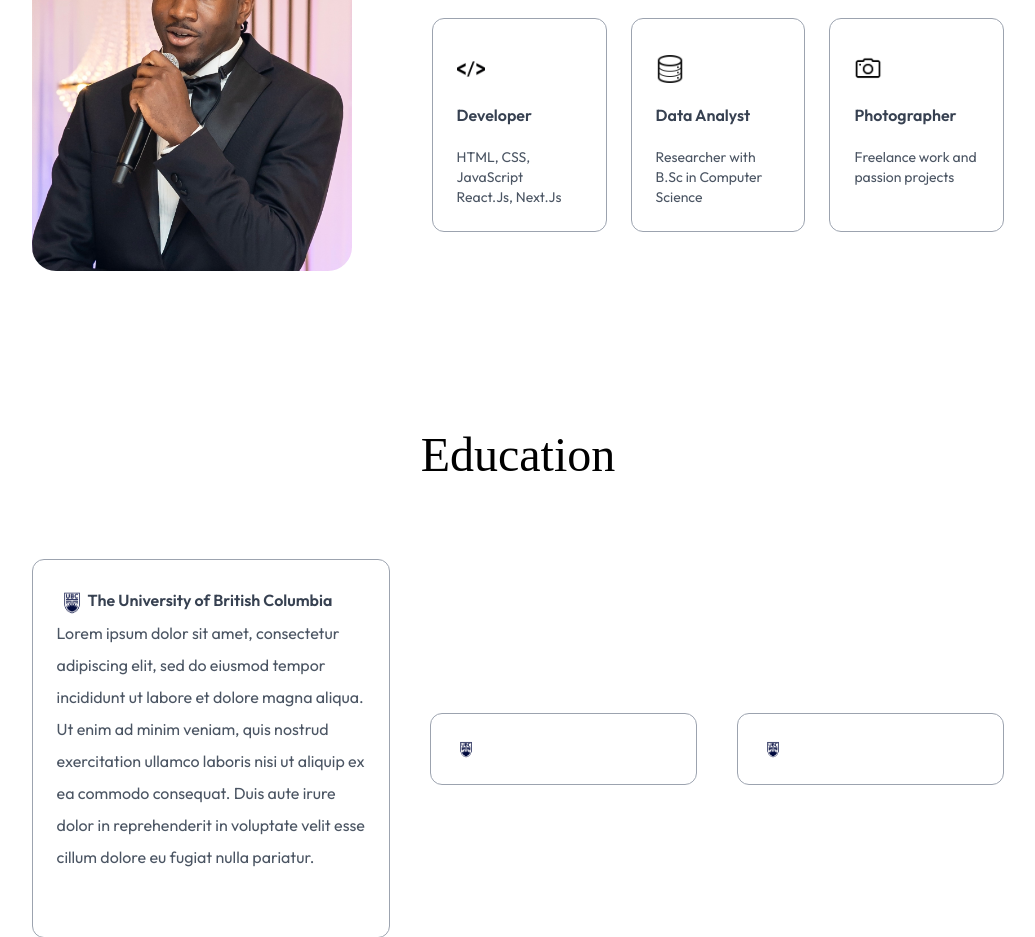
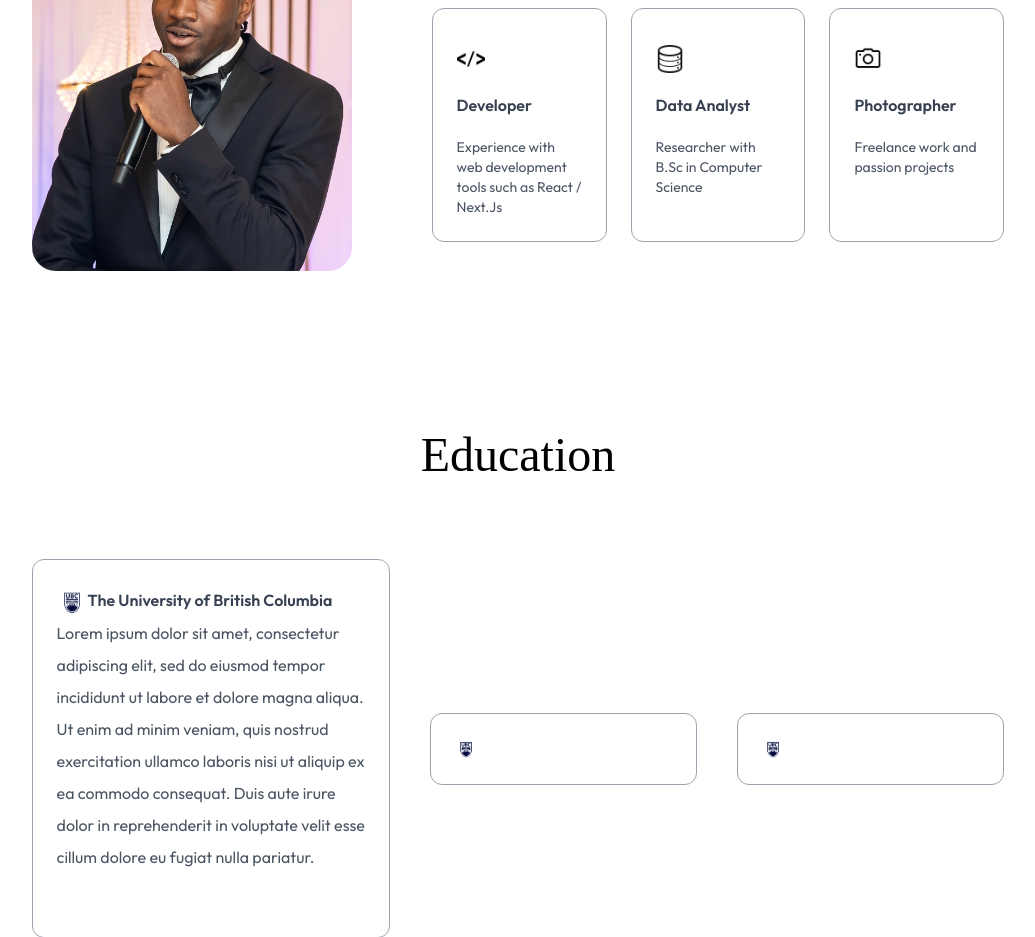
Before and after one commit to jademola/jimiademola, a Next.js app in the folder portfolio/: page / in a window 1280 px wide. Shown: the part 1160-2097 px from the top of the page, without its empty margins (122-1157 px from the left). Built offline with nearby package versions, Linux system fonts and the light colour scheme; a web font is replaced by a local one.

Commit message:
Added lenis smooth scrolling

```diff
--- a/portfolio/app/page.tsx
+++ b/portfolio/app/page.tsx
@@ -4,7 +4,19 @@ import Header from "./components/Header";
 import About from "./components/About";
 import Skills  from "./components/Skills";
 import Education from "./components/Education";
+import { useEffect } from "react";
+import Lenis from "lenis";
+
 export default function Home() {
+  useEffect(() => {
+    const lenis = new Lenis();
+    function raf(time: any) {
+      lenis.raf(time);
+      requestAnimationFrame(raf);
+    }
+    requestAnimationFrame(raf);
+  }, []);
+
   return (
     <>
       <Navbar />
--- a/portfolio/assets/assets.js
+++ b/portfolio/assets/assets.js
@@ -118,7 +118,7 @@ export const serviceData = [
 ]
 
 export const infoList = [
-    { icon: assets.code_icon, iconDark: assets.code_icon_dark, title: 'Developer', description: 'HTML, CSS, JavaScript React.Js, Next.Js' },
+    { icon: assets.code_icon, iconDark: assets.code_icon_dark, title: 'Developer', description: 'Experience with web development tools such as React / Next.Js ' },
     { icon: assets.data_icon, iconDark: assets.data_icon_dark, title: 'Data Analyst', description: 'Researcher with\n B.Sc in Computer Science' },
     { icon: assets.camera_icon, iconDark: assets.camera_icon_dark, title: 'Photographer', description: 'Freelance work and passion projects' }
 ];
--- a/portfolio/package.json
+++ b/portfolio/package.json
@@ -10,7 +10,8 @@
     "test": "jest --watch"
   },
   "dependencies": {
-    "next": "15.1.7",
+    "lenis": "^1.2.3",
+    "next": "^15.2.4",
     "react": "^19.0.0",
     "react-dom": "^19.0.0",
     "react-icons": "^5.5.0",
```
Also changed, not shown: 1 other file (tests, documents, lock files or other folders).
